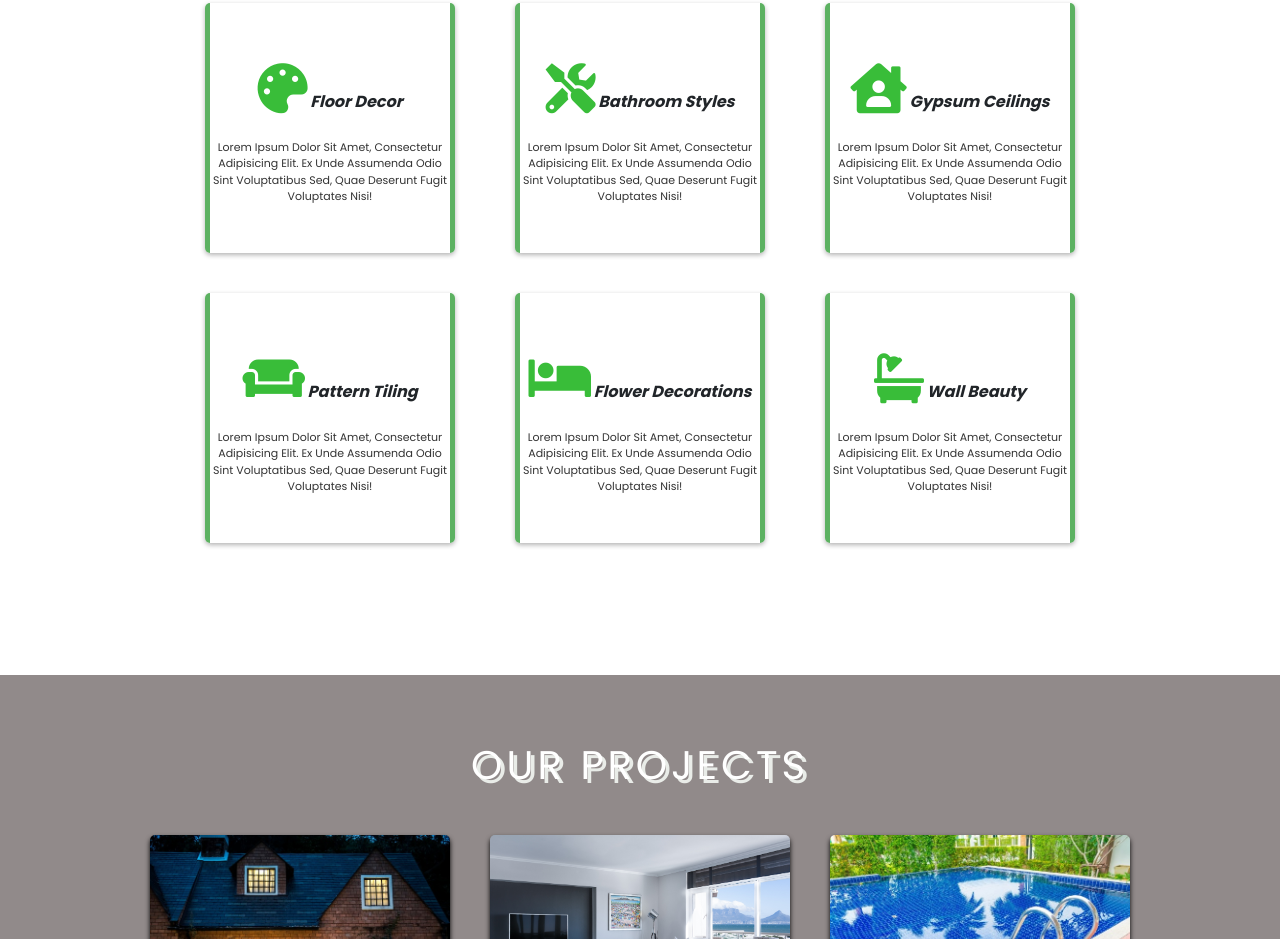
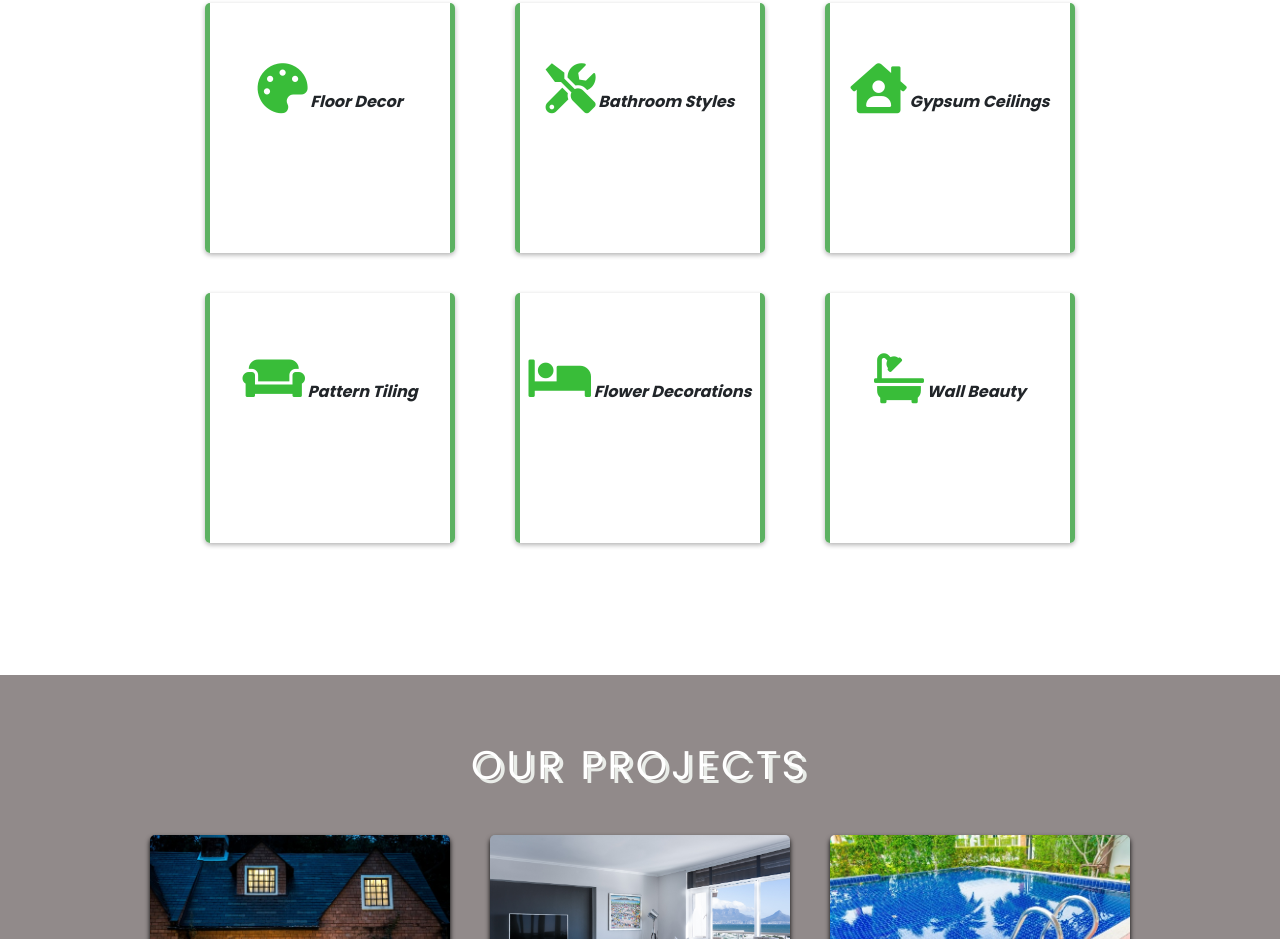
Before and after one commit to House36solutionsltd/House36solutionsltd, a plain HTML site: page index.html in a window 1280 px wide. Shown: the part 2276-3215 px from the top of the page. Drawn offline with nearby package versions, Linux system fonts and the light colour scheme; files whose address does not match are found by name.

Commit message:
fixed some errors

```diff
--- a/index.html
+++ b/index.html
@@ -156,37 +156,37 @@
       <div class="box">
         <div class="fas fa-palette"></div>
         <label for="">Floor Decor</label>
-        <p>Lorem ipsum dolor sit amet, consectetur adipisicing elit. Ex unde assumenda odio sint voluptatibus sed, quae deserunt fugit voluptates nisi!</p>
+           <!-- <p>Lorem ipsum dolor sit amet, consectetur adipisicing elit. Ex unde assumenda odio sint voluptatibus sed, quae deserunt fugit voluptates nisi!</p>-->
       </div>
 
       <div class="box">
         <div class="fas fa-tools"></div>
         <label for="">Bathroom Styles</label>
-        <p>Lorem ipsum dolor sit amet, consectetur adipisicing elit. Ex unde assumenda odio sint voluptatibus sed, quae deserunt fugit voluptates nisi!</p>
+           <!-- <p>Lorem ipsum dolor sit amet, consectetur adipisicing elit. Ex unde assumenda odio sint voluptatibus sed, quae deserunt fugit voluptates nisi!</p>-->
       </div>
 
       <div class="box">
         <div class="fas fa-house-user"></div>
         <label for="">Gypsum Ceilings</label>
-        <p>Lorem ipsum dolor sit amet, consectetur adipisicing elit. Ex unde assumenda odio sint voluptatibus sed, quae deserunt fugit voluptates nisi!</p>
+           <!-- <p>Lorem ipsum dolor sit amet, consectetur adipisicing elit. Ex unde assumenda odio sint voluptatibus sed, quae deserunt fugit voluptates nisi!</p>-->
       </div>
 
       <div class="box">
         <div class="fas fa-couch"></div>
         <label for="">Pattern Tiling</label>
-        <p>Lorem ipsum dolor sit amet, consectetur adipisicing elit. Ex unde assumenda odio sint voluptatibus sed, quae deserunt fugit voluptates nisi!</p>
+            <!--<p>Lorem ipsum dolor sit amet, consectetur adipisicing elit. Ex unde assumenda odio sint voluptatibus sed, quae deserunt fugit voluptates nisi!</p>-->
       </div>
 
       <div class="box">
         <div class="fas fa-bed"></div>
         <label for="">Flower Decorations</label>
-        <p>Lorem ipsum dolor sit amet, consectetur adipisicing elit. Ex unde assumenda odio sint voluptatibus sed, quae deserunt fugit voluptates nisi!</p>
+           <!-- <p>Lorem ipsum dolor sit amet, consectetur adipisicing elit. Ex unde assumenda odio sint voluptatibus sed, quae deserunt fugit voluptates nisi!</p>-->
       </div>
 
       <div class="box">
         <div class="fas fa-bath"></div>
         <label for="">Wall Beauty</label>
-        <p>Lorem ipsum dolor sit amet, consectetur adipisicing elit. Ex unde assumenda odio sint voluptatibus sed, quae deserunt fugit voluptates nisi!</p>
+      <!--  <p>Lorem ipsum dolor sit amet, consectetur adipisicing elit. Ex unde assumenda odio sint voluptatibus sed, quae deserunt fugit voluptates nisi!</p>-->
       </div>
 
     </div>
```
